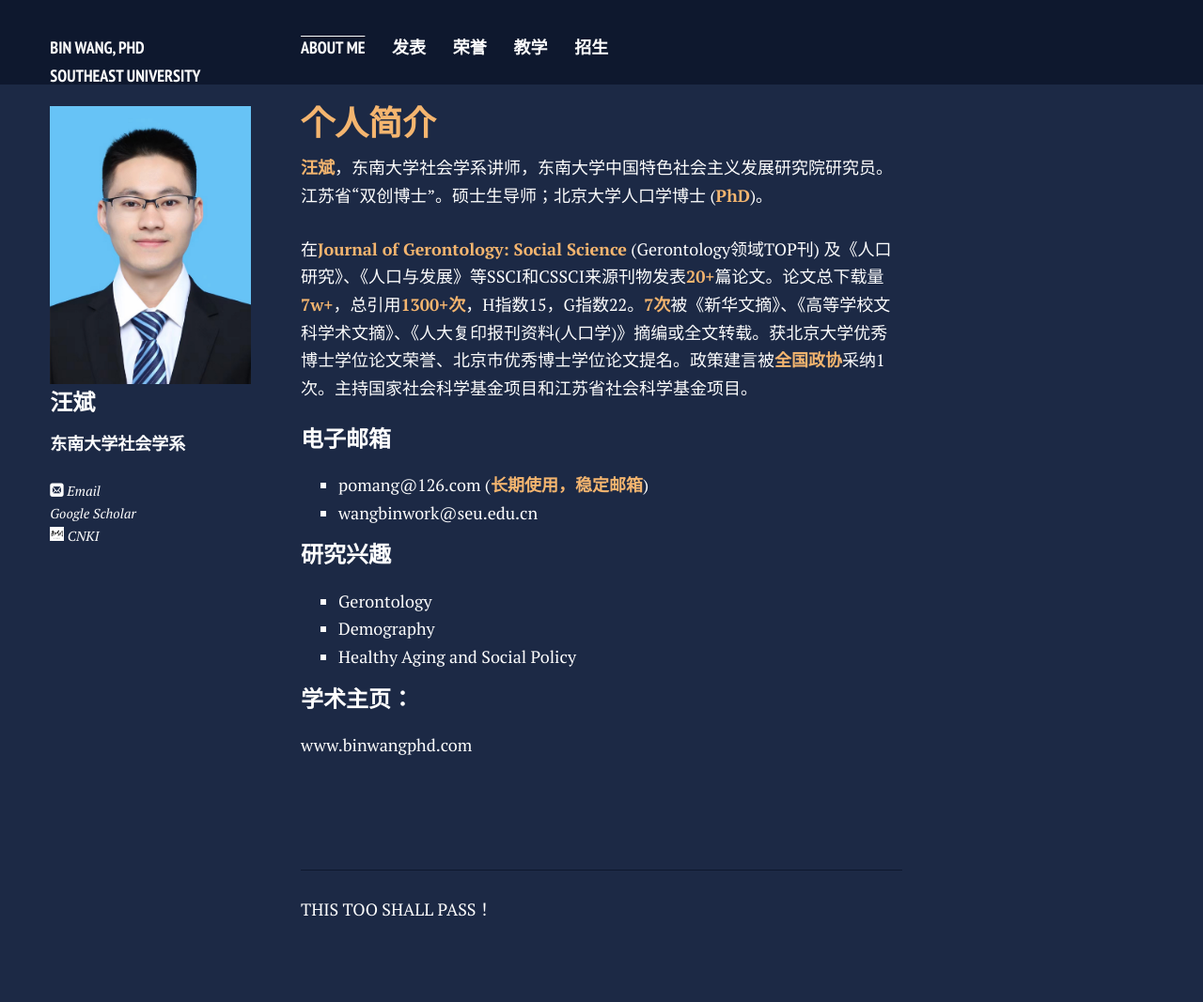
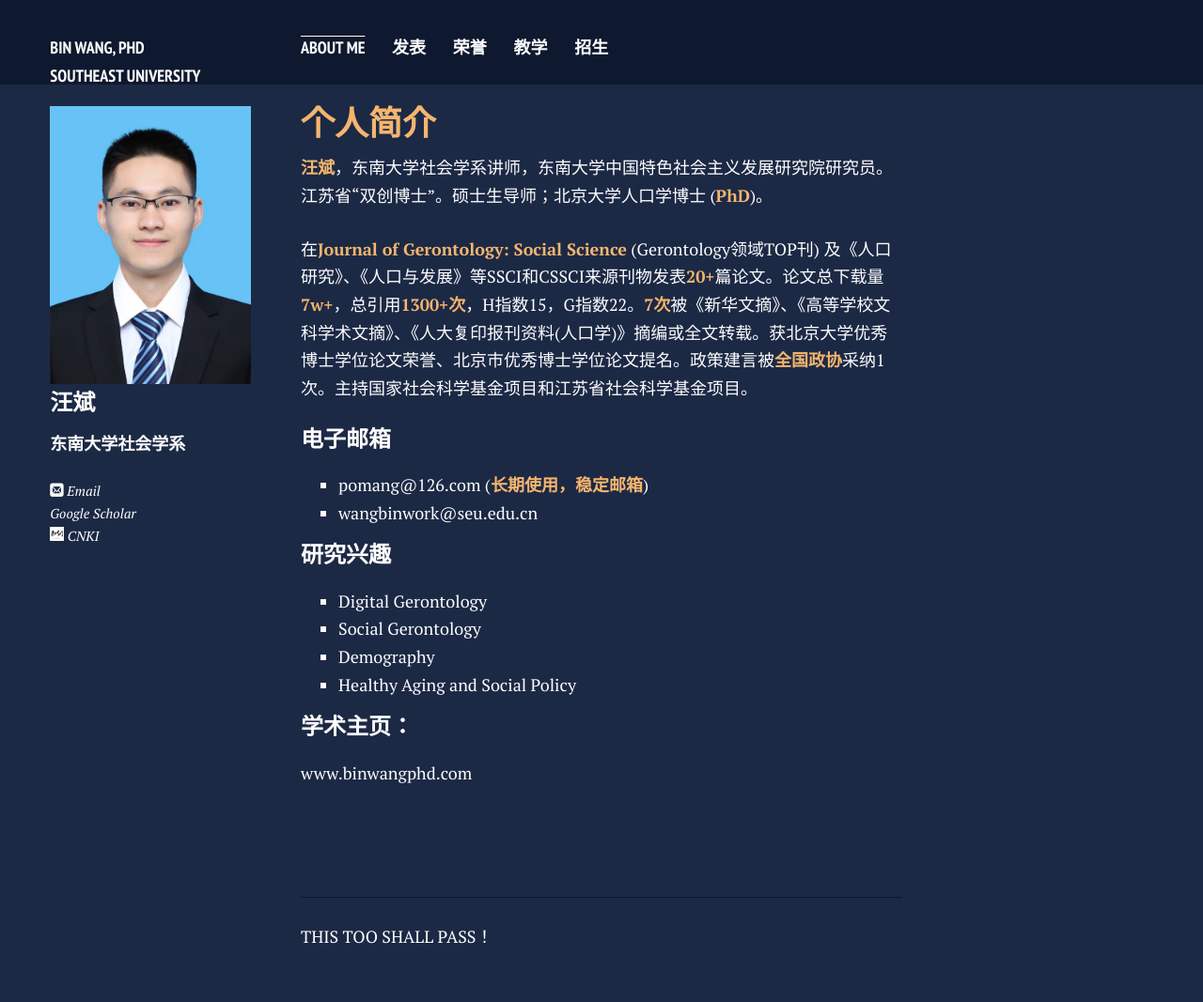
Before and after one commit to bwPhD/bwPhD.github.io, a Jekyll site: the page built from index.md, in a window 1280 px wide. Shown: the whole page at 94% size. Built offline with Jekyll 4.4.1, drawn with Linux system fonts in a browser that asks for light colours; nearby versions of some CDN libraries; comment, search, counter and statistics services are not loaded; a style sheet for code colours, icons or effects is not loaded; our own code applies the rules of GitHub Pages for plain Markdown files; before the commit the page ends 1037 px from its top, so only the background shows below that.

Commit message:
Update index.md

```diff
--- a/index.md
+++ b/index.md
@@ -19,9 +19,11 @@ layout: page
 ---
 
 ### 研究兴趣
-- Gerontology
+- Digital Gerontology
+- Social Gerontology
 - Demography
 - Healthy Aging and Social Policy
+
 
 
 ---
```
